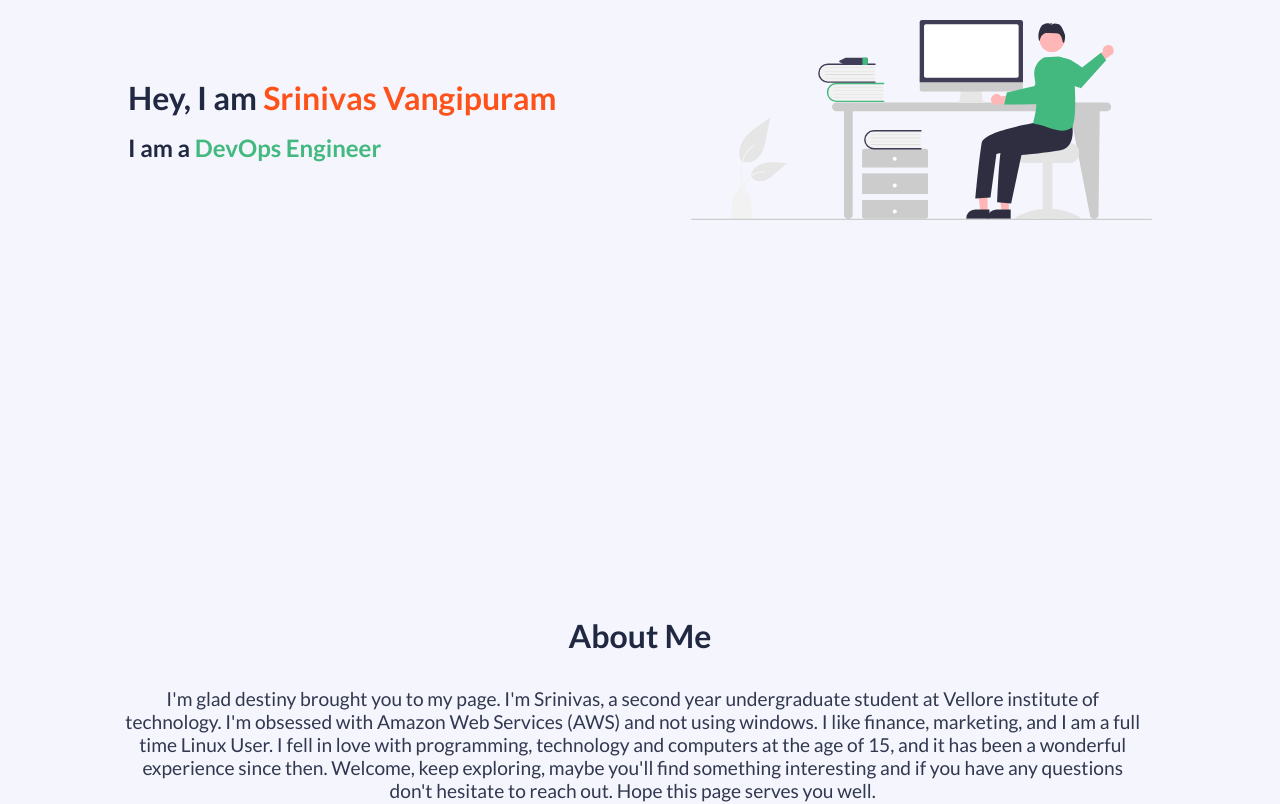
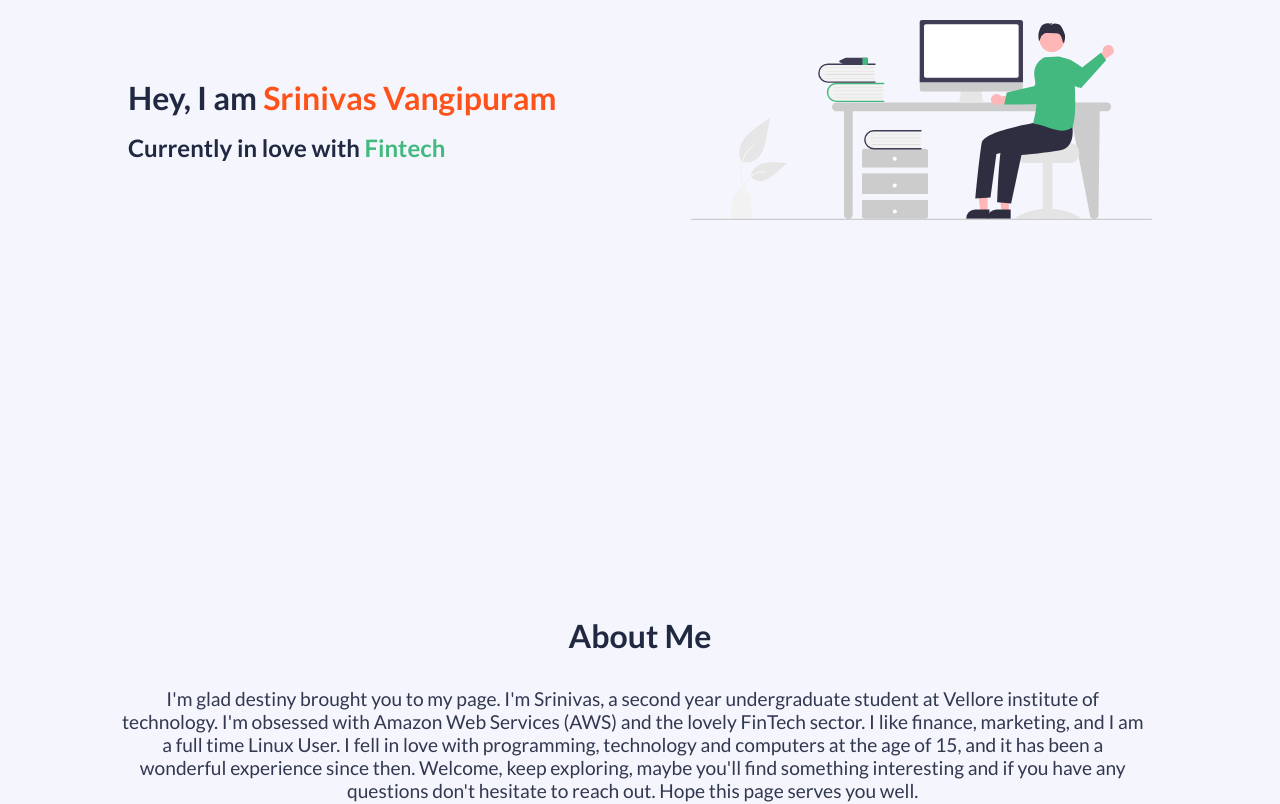
Before and after one commit to cr-trojan23/portfolio-website, a React (Create React App) app: page / in a window 1280 px wide. Shown: the part 280-1084 px from the top of the page. Built offline with nearby package versions, Linux system fonts and the light colour scheme.

Commit message:
Update about section

```diff
--- a/src/components/about.jsx
+++ b/src/components/about.jsx
@@ -40,13 +40,12 @@ const AboutSection = () => {
 				<p className="text" id="about-content">
 					I'm glad destiny brought you to my page. I'm Srinivas, a second year
 					undergraduate student at Vellore institute of technology. I'm obsessed
-					with Amazon Web Services (AWS) and not using windows. I like finance,
-					marketing, and I am a full time Linux User. I fell in love with
-					programming, technology and computers at the age of 15, and it has
-					been a wonderful experience since then.
-					Welcome, keep exploring, maybe
-					you'll find something interesting and if you have any questions don't
-					hesitate to reach out. Hope this page serves you well.
+					with Amazon Web Services (AWS) and the lovely FinTech sector. I like
+					finance, marketing, and I am a full time Linux User. I fell in love
+					with programming, technology and computers at the age of 15, and it
+					has been a wonderful experience since then. Welcome, keep exploring,
+					maybe you'll find something interesting and if you have any questions
+					don't hesitate to reach out. Hope this page serves you well.
 				</p>
 			</main>
 		</section>
--- a/src/components/landing.jsx
+++ b/src/components/landing.jsx
@@ -81,7 +81,7 @@ const LandingSection = () => {
 						Hey, I am <span className="orange">Srinivas Vangipuram</span>
 					</h2>
 					<h3 className="sub-heading">
-						I am a <span className="green">DevOps Engineer</span>
+						Currently in love with <span className="green">Fintech</span>
 					</h3>
 				</article>
 				<img src={Illustration} alt="Illustration" className="landing-il" />
--- a/src/content/data.js
+++ b/src/content/data.js
@@ -2,8 +2,8 @@ export const SKILLS = [
 	{ name: "AWS", skill: 90 },
 	{ name: "Azure", skill: 80 },
 	{ name: "Python", skill: 80 },
-	{ name: "Java", skill: 75 },
-	{ name: "JavaScript", skill: 55 },
+	{ name: "Java", skill: 70 },
+	{ name: "JavaScript", skill: 40 },
 	{ name: "PostgreSQL", skill: 53 },
 	{ name: "MySQL", skill: 62 },
 	{ name: "Docker", skill: 79 },
@@ -39,4 +39,10 @@ export const PROJECTS = [
 		img: "https://image.freepik.com/free-vector/text-files-concept-illustration_114360-4402.jpg",
 		link: "https://github.com/cr-trojan23/merge-pdf",
 	},
+	{
+		title: "Portfolio Website",
+		desc: "This is my portfolio website. It is written in ReactJS and uses the react-router-dom library to navigate between pages.",
+		img: "https://image.freepik.com/free-vector/text-files-concept-illustration_114360-4402.jpg",
+		link: "https://github.com/cr-trojan23/portfolio-website",
+	},
 ];
```
